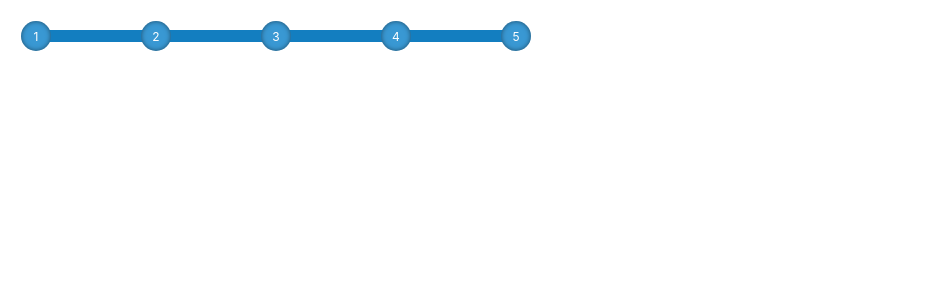
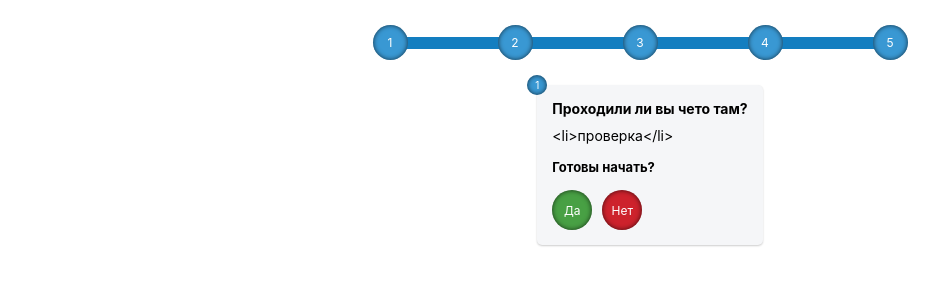
Before and after one commit to zhuzhavladislav/iSys-internship, a React (Create React App) app: page / in a window 1280 px wide. Shown: the top 300 px of the page, without its empty margins (0-950 px from the left). Built offline with nearby package versions, Linux system fonts and the light colour scheme.

Commit message:
Temporary layout

```diff
--- a/src/App.css
+++ b/src/App.css
@@ -2,61 +2,64 @@
 	border-width:2px;
 	border-style:solid;
 	border-color:black;
-}  */
+} */
 
-.quiz{
-    width: auto;
-    display: inline-flex;
-    margin: 1em;
+* {
+  margin: 0;
+  padding: 0;
 }
 
-.question{
+.question-line {
+  margin-top: 20px;
+  display: flex;
+  align-items: center;
+  justify-content: center;
+}
+
+.question-div {
   display: flex;
   justify-content: center;
   align-items: center;
-    position:relative;
-    vertical-align: middle;
+  position: relative;
+  width: 45px;
+  height: 45px;
+}
+
+.circle {
+  display: flex;
+  position: relative;
+  cursor: pointer;
+  align-items: center;
+  justify-content: center;
+  color: white;
+  border-radius: 100%;
+  box-shadow: 0 0px 5px rgba(0, 0, 0, 0.7) inset;
+  transition: ease-in-out 0.2s;
+}
+.question-circle {
+  font-size: 12px;
+  width: 35px;
+  height: 35px;
+  background-color: #3998d3;
+}
+.question-circle:active {
+  background-color: #137ec0;
+  width: 45px;
+  height: 45px;
+}
+.question-circle:hover {
   width: 40px;
   height: 40px;
 }
-.question-circle{
-    display: flex;
-    position: relative;
-    cursor: pointer;
-    width: 30px;
-    height: 30px;
-    margin-left: auto;
-    margin-right: auto;
-    align-items: center;
-    justify-content: center;
-    background-color: #3998d3;
-    border-radius: 100%;
-    box-shadow: 0 0px 5px rgba(0, 0, 0, 0.5) inset;
-    transition: ease-in-out 0.2s;
-}
-.question-circle:active{
-    background-color: #137ec0;
-    width: 40px;
-    height: 40px;
-}
-.question-circle:hover{
-    width: 35px;
-    height: 35px;
-}
-.question-circle p{
-    font-size: 12px;
-    color: white;
 
-}
-
-.line-div{
+.line-div {
   display: flex;
   justify-content: center;
   align-items: center;
   width: auto;
   height: 40px;
 }
-.line{
+.line {
   display: flex;
   width: 100px;
   height: 12px;
@@ -64,3 +67,76 @@
   margin-right: -10px;
   background: #137ec0;
 }
+
+.content {
+  display: flex;
+  align-items: center;
+  justify-content: center;
+}
+.content h4 {
+  margin-top: 15px;
+  margin-left: 15px;
+  margin-right: 15px;
+  font-size: 14px;
+}
+.content p {
+  margin-top: 10px;
+  margin-left: 15px;
+  margin-right: 15px;
+  font-size: 14px;
+}
+.content h5 {
+  margin-top: 15px;
+  margin-left: 15px;
+  margin-right: 15px;
+  font-size: 13px;
+}
+.contentBlock {
+  display: block;
+  width: fit-content;
+  margin-top: 20px;
+  border-radius: 5px;
+  box-shadow: 0 1px 2px rgba(0, 0, 0, 0.2);
+  background-color: #f5f6f8;
+  overflow-wrap: break-word;
+  word-break: break-word;
+}
+
+.answer {
+  display: flex;
+  justify-content: left;
+  align-items: center;
+  position: relative;
+  margin-top: 10px;
+  margin-bottom: 10px;
+  margin-left: 15px;
+  margin-right: 15px;
+  height: 50px;
+}
+.answer-circle {
+  width: 40px;
+  height: 40px;
+  font-size: 12px;
+}
+.answer-circle:hover {
+  width: 45px;
+  height: 45px;
+}
+.yes-circle {
+  background-color: #48a044;
+}
+.no-circle {
+  margin-left: 10px;
+  background-color: #cd222c;
+}
+
+.number-circle {
+  width: 20px;
+  height: 20px;
+  cursor: default;
+  font-size: 10px;
+  background-color: #3998d3;
+  position: relative;
+  left: 10px;
+  top: -70px;
+}
--- a/src/App.js
+++ b/src/App.js
@@ -1,34 +1,55 @@
 import "./App.css";
 
 function App() {
+  let test = { title: "Проходили ли вы чето там?", text: "<li>проверка</li>" };
+
+  console.log(test);
+
   return (
-    <div className="quiz">
-      <div className="question">
-        <div className="question-circle"><p>1</p></div>
+    <div>
+      <div className="question-line">
+        <div className="question-div">
+          <div className="circle question-circle">1</div>
         </div>
         <div className="line-div">
           <div className="line"></div>
         </div>
-      <div className="question">
-        <div className="question-circle"><p>2</p></div>
+        <div className="question-div">
+          <div className="circle question-circle">2</div>
         </div>
         <div className="line-div">
           <div className="line"></div>
         </div>
-      <div className="question">
-        <div className="question-circle"><p>3</p></div>
+        <div className="question-div">
+          <div className="circle question-circle">3</div>
         </div>
         <div className="line-div">
           <div className="line"></div>
         </div>
-      <div className="question">
-        <div className="question-circle"><p>4</p></div>
+        <div className="question-div">
+          <div className="circle question-circle">4</div>
         </div>
         <div className="line-div">
           <div className="line"></div>
         </div>
-      <div className="question">
-        <div className="question-circle"><p>5</p></div>
+        <div className="question-div">
+          <div className="circle question-circle">5</div>
+        </div>
+      </div>
+
+      <div className="content">
+        <div className="circle number-circle">1</div>
+        <div className="contentBlock">
+          {/* {(props. !== "" && props. !== null) && (
+          )} */}
+          <h4>{test.title}</h4>
+          <p>{test.text}</p>
+          <h5>Готовы начать?</h5>
+          <div className="answer">
+            <div className="circle answer-circle yes-circle">Да</div>
+            <div className="circle answer-circle no-circle">Нет</div>
+          </div>
+        </div>
       </div>
     </div>
   );
```
Lines whose indentation alone changed are shown as unchanged.
